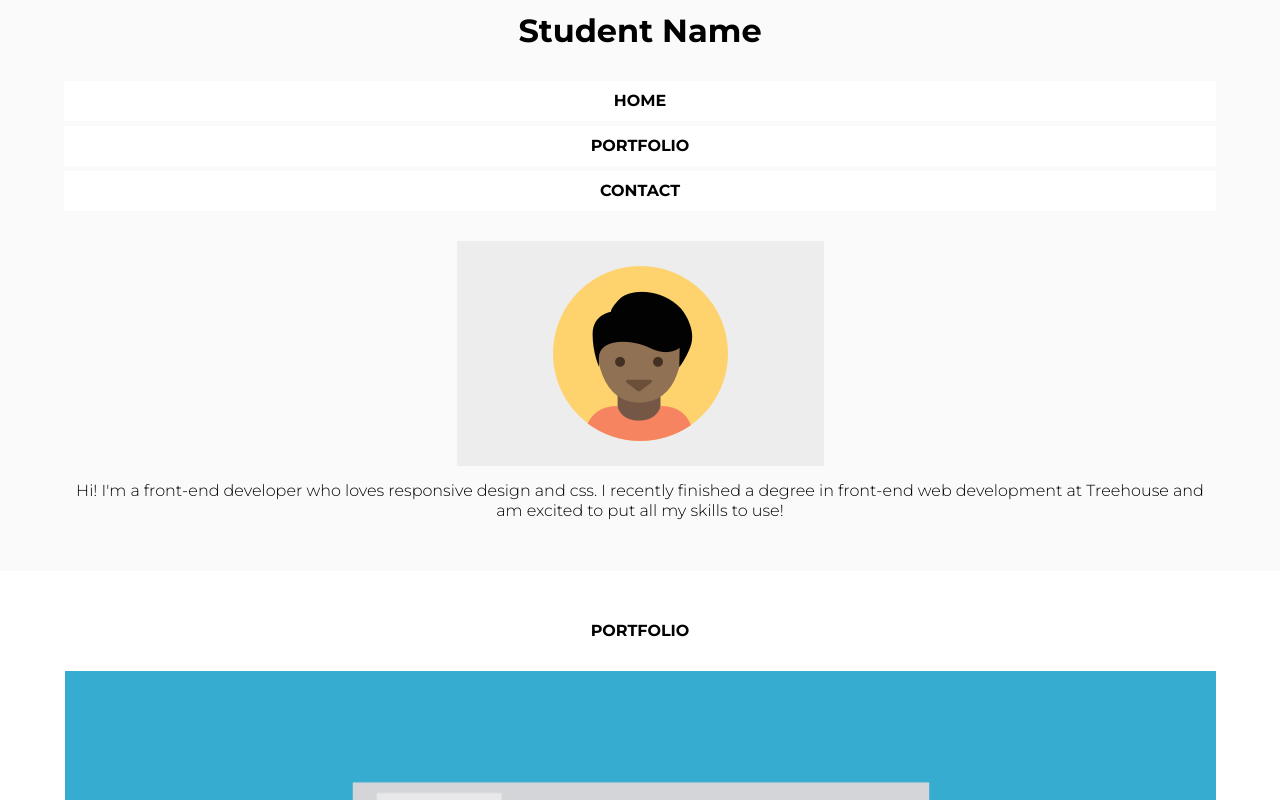
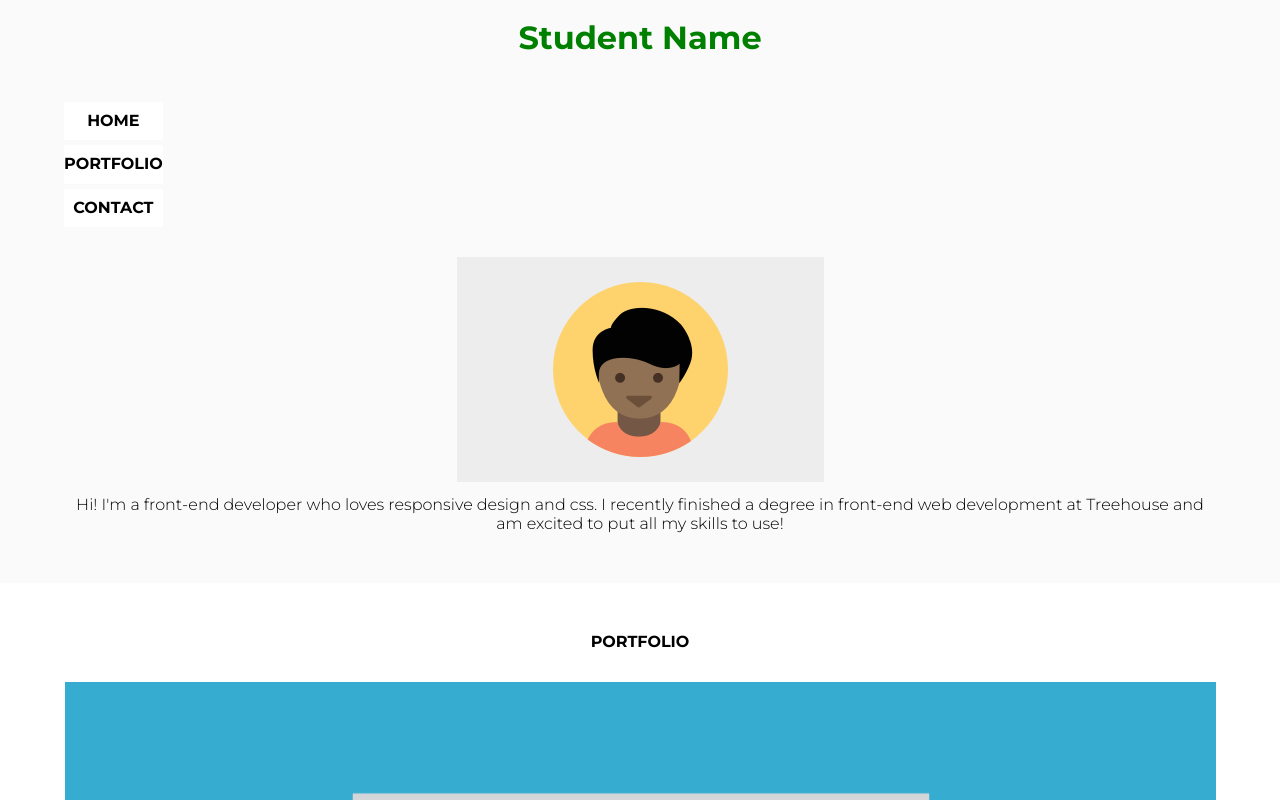
Before and after one commit to Wilcotvb/Responsive-layout-website, a plain HTML site: page index.html in a window 1280 px wide. Shown: the top 800 px of the page. Drawn offline with Linux system fonts and the light colour scheme; files whose address does not match are found by name.

Commit message:
added tablet to styles

```diff
--- a/css/styles.css
+++ b/css/styles.css
@@ -1,12 +1,9 @@
 /* Global Layout Set-up Mobile First */
 body {
   font-family: 'Montserrat', sans-serif;
-  display: flex;
-  flex-direction: column;
-  flex-grow: 1;
   width: 100%;
   margin: 0 auto;
-  line-height: 1.25rem;
+  box-sizing: border-box;
 }
 
 .container {
@@ -15,6 +12,7 @@ body {
   text-align: center;
 }
 
+/* Global Item Styles */
 li {
   font-weight: 300;
 }
@@ -39,12 +37,19 @@ p {
   font-size: 1rem;
   margin: 10px 0px 30px 0px;
 }
+
+h1 {
+  margin: 0;
+  padding-top: 20px;
+}
+
 h2 {
   font-size: 1rem;
   text-transform: uppercase;
   margin-top: 30px;
   margin-bottom: 30px;
 }
+
 h4 {
   text-transform: uppercase;
 }
@@ -59,6 +64,7 @@ a {
   font-weight: bold;
 }
 
+/* Main Classes Styles */
 .main-header {
   background-color: #fafafa;
   padding-bottom: 20px;
@@ -71,13 +77,9 @@ a {
   min-height: 50vw;
 }
 
+/* Sections Classes Styles */
 .portfolio {
   margin-top: 50px;
-}
-
-.img-profile {
-  margin-top: 25px;
-  max-width: 70%
 }
 
 /* When I change the width of this div the alignment is off, even with align-items. Fixed it with margin but not ideal */
@@ -90,16 +92,41 @@ a {
   margin-left: 5%;
   margin-right: 5%;
 }
+
 .contact-details {
   line-height: 0.12rem;
 }
+
 .skills {
  min-height:100%;
- background:linear-gradient(20deg, rgba(0, 0, 0, 0.4), rgba(255, 0, 150, 0.5)), url("/Users/dlvx/Desktop/PROJECTS TECHDEGREE/Responsive-layout-website/Responsive-layout-website/images/skills.png");
+ background:linear-gradient(20deg, rgba(0, 0, 0, 0.4), rgba(255, 0, 150, 0.5)), url("/Users/dlvx/Desktop/Techdegree/Responsive-layout-website/Responsive-layout-website/images/skills.png");
  background-size:cover;
  color: white;
  padding-bottom: 30px;
 }
 
+/* Seperate Elements Styles */
+.img-profile {
+  margin-top: 25px;
+  max-width: 70%
+}
 
 /* Media Queries */
+
+@media (min-width: 769px) {
+  /* For tablets: */
+  .main-header, nav {
+  display: flex;
+  width: auto;
+  flex-direction: row;
+  flex-grow: 1;
+  }
+
+  nav {
+
+  }
+
+  h1 {
+    color: green;
+  }
+  }
```
